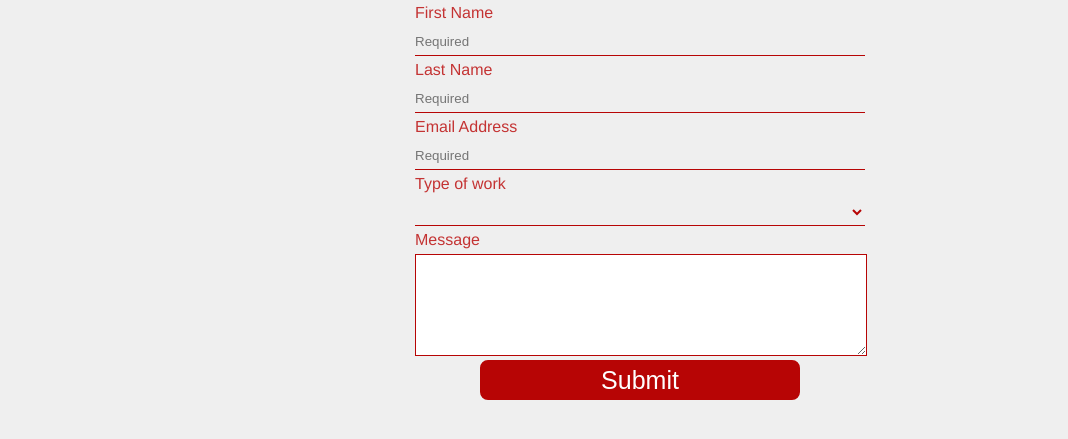
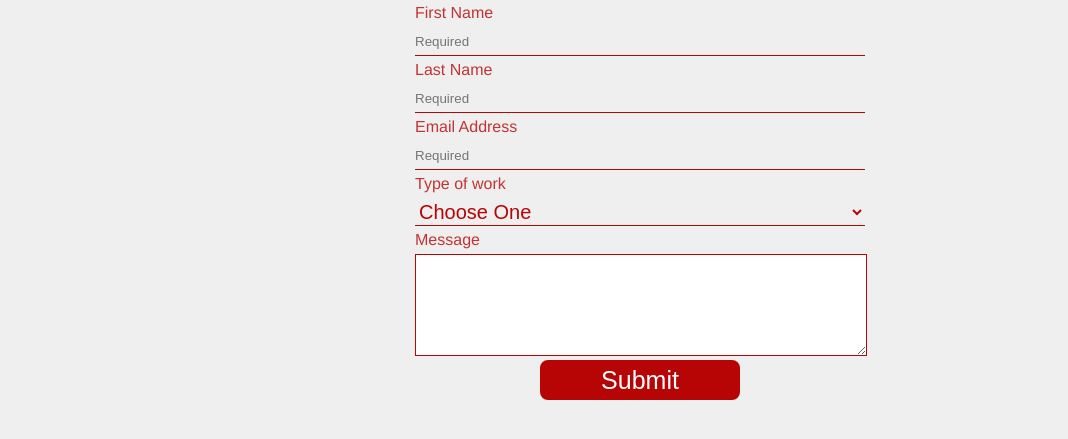
Before and after one commit to acurunner79/JandJHome-Solutions-FRONTEND, a Gatsby site: page /contact in a window 1280 px wide. Shown: the part 179-618 px from the top of the page, without its empty margins (0-1068 px from the left). Built offline with nearby package versions, Linux system fonts and the light colour scheme; Gatsby itself is replaced by a stand-in of ours.

Commit message:
added more styling to contact page with dropdown menu

```diff
--- a/src/components/Layout.js
+++ b/src/components/Layout.js
@@ -39,7 +39,7 @@ const GlobalStyle = createGlobalStyle`
         background-color: rgb(183, 5, 5);
         border: 2px solid rgb(183, 5, 5);
         border-radius: 8px;
-        width: 25vw;
+        width: 200px;
         height: 5vh;
         font-size: 25px;
     }
--- a/src/pages/contact.js
+++ b/src/pages/contact.js
@@ -39,11 +39,21 @@ const Contact = () => {
                     <br/>
                     <label className="form-title">Type of work</label>
                     <select className="options" name="TYPE OF WORK">
-                        <option value="test 1" name=""><p></p></option>
-                        <option value="Home Interior" name="Home Interior" ><p>Home Interior</p></option>
-                        <option className="options" value="Bathroom"><p>Bathroom</p></option>
-                        <option className="options" value="Garage"><p>Garage</p></option>
-                        <option className="options" value="Electrical"><p>Electical</p></option>
+                        <option value="Did not choose" name="Did not choose">
+                            <p>Choose One</p>
+                        </option>
+                        <option value="Home Interior" name="Home Interior">
+                            <p>Home Interior</p>
+                        </option>
+                        <option className="options" value="Bathroom">
+                            <p>Bathroom</p>
+                        </option>
+                        <option className="options" value="Garage">
+                            <p>Garage</p>
+                        </option>
+                        <option className="options" value="Electrical">
+                            <p>Electical</p>
+                        </option>
                     </select>
                     <label className="form-title">Message</label>
                         <textarea
```
